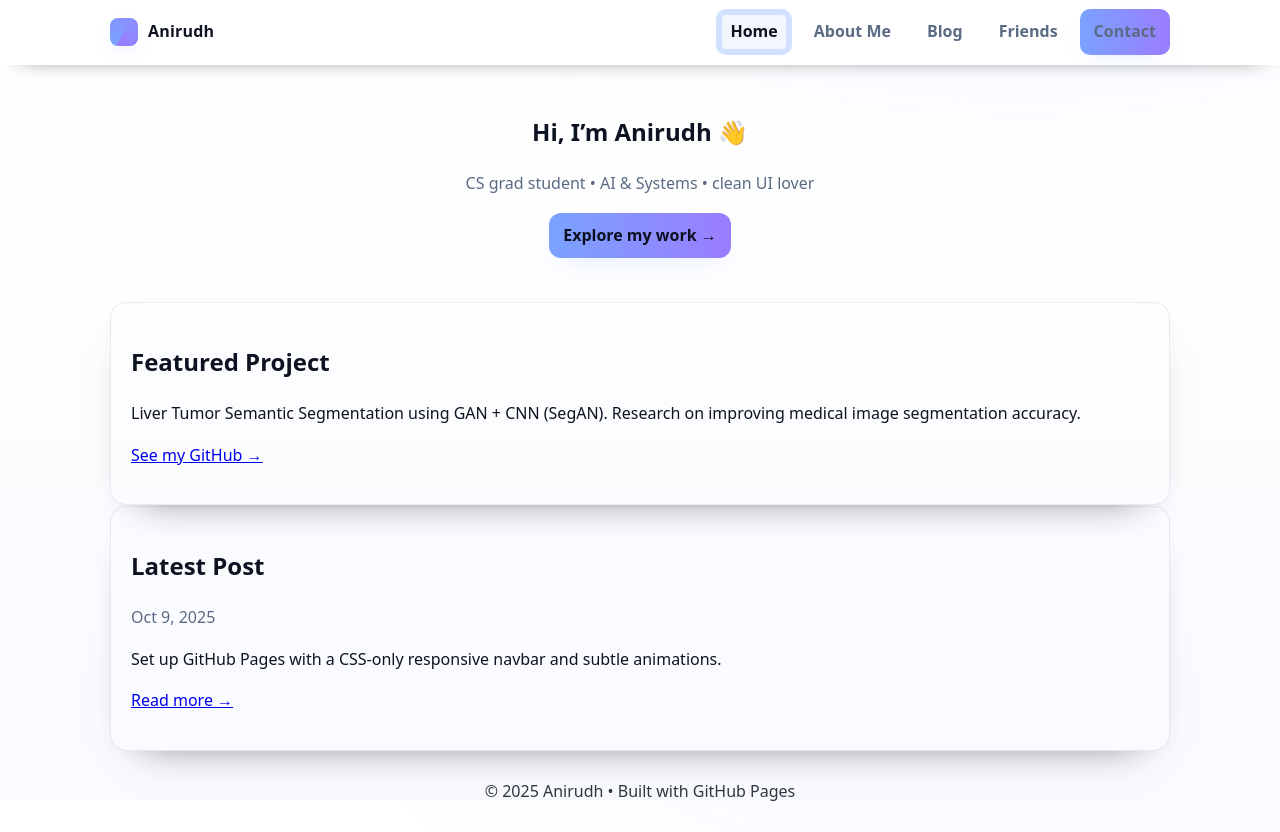
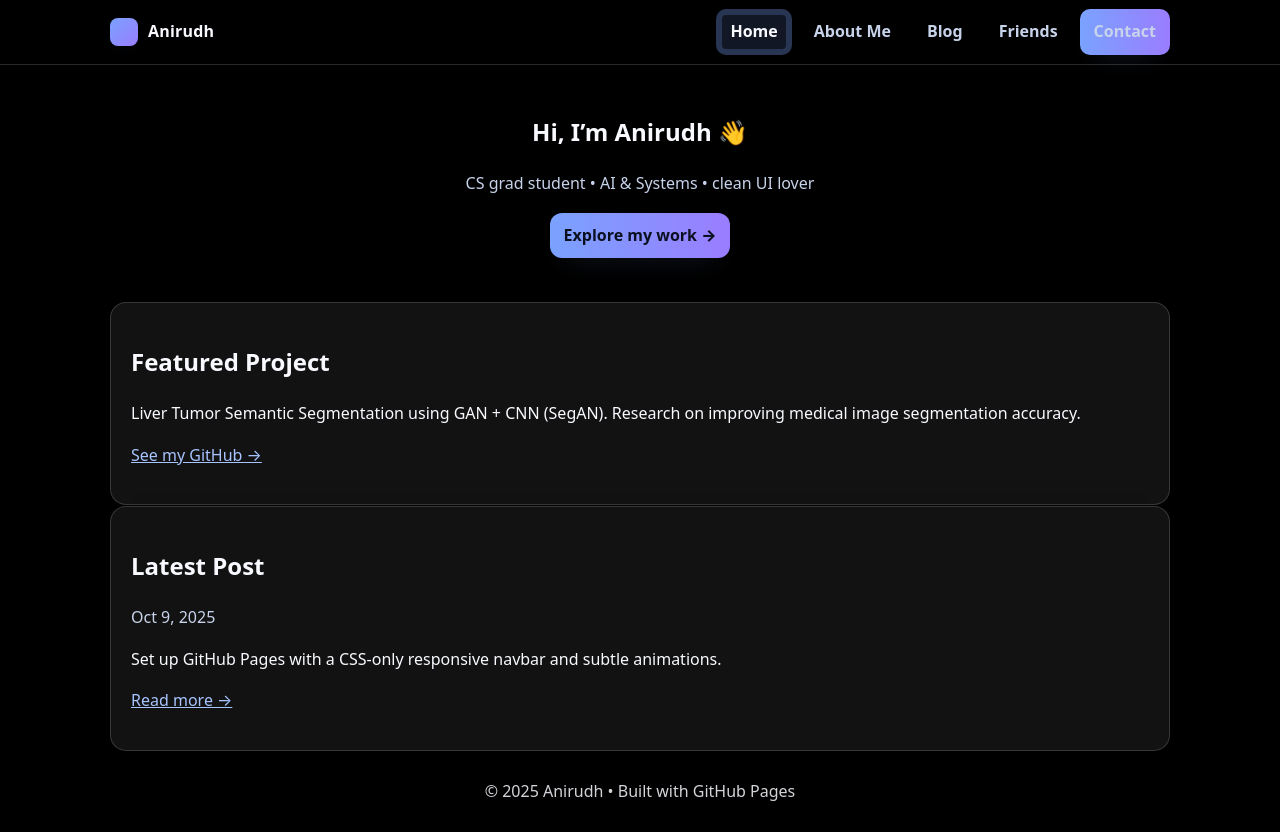
Before and after one commit to Anirudh1125/Anirudh1125.github.io, a plain HTML site: page index.html in a window 1280 px wide. Drawn offline with Linux system fonts and the light colour scheme.

Commit message:
added css

```diff
--- a/styles.css
+++ b/styles.css
@@ -1,113 +1,183 @@
-/* ======= Design tokens ======= */
+/* ===========================
+   Theme tokens (Black)
+   =========================== */
 :root{
-  --bg:#0b0f17; --surface:#121826; --text:#eaf2ff; --muted:#9bb0d1;
-  --brand:#7aa2ff;           /* change to your accent */
-  --brand-2:#9a7dff;         /* gradient tail */
-  --ring:rgba(122,162,255,.25);
+  --bg: #000000;          /* Pure black background */
+  --surface: #0a0a0a;     /* Slightly lighter than black for panels */
+  --text: #f4f7ff;        /* Soft white for comfortable contrast */
+  --muted: #b6c3dc;       /* Muted light-blue-gray for secondary text */
+  --brand: #7aa2ff;       /* Accent 1 (electric blue) */
+  --brand-2: #9a7dff;     /* Accent 2 (violet) */
+  --ring: rgba(122,162,255,.22);
+  --border: rgba(255,255,255,.12);
+  --panel: rgba(255,255,255,.06);  /* Card tint on black */
 }
+
+/* (Optional) if user forces light scheme, still keep dark for portfolio look */
 @media (prefers-color-scheme: light){
-  :root{ --bg:#ffffff; --surface:#f6f8fe; --text:#0d1321; --muted:#5b6b84; }
+  :root{
+    --text:#f8faff;
+    --muted:#c7d3ea;
+    --panel: rgba(255,255,255,.07);
+    --border: rgba(255,255,255,.16);
+  }
 }
+
+/* ===========================
+   Base / Reset
+   =========================== */
 *{ box-sizing:border-box; }
-html,body{ height:100%; }
+html, body{ height:100%; }
 body{
   margin:0;
-  font:16px/1.6 ui-sans-serif, system-ui, Segoe UI, Roboto, Arial;
+  font:16px/1.6 ui-sans-serif, system-ui, -apple-system, Segoe UI, Roboto, Arial, "Segoe UI Emoji";
   color:var(--text);
-  background:
-    radial-gradient(1200px 600px at 80% -20%, rgba(122,162,255,.08), transparent 60%),
-    linear-gradient(180deg, var(--bg), var(--surface) 1200px);
+  background: var(--bg);                 /* Solid black */
+  -webkit-font-smoothing: antialiased;
+  -moz-osx-font-smoothing: grayscale;
 }
+
+/* ===========================
+   Layout helpers
+   =========================== */
 .container{ max-width:1100px; margin:0 auto; padding:0 20px; }
 main{ padding:28px 0 64px; }
 .section{ padding:28px 0; }
+
+/* Cards */
 .card{
-  border:1px solid color-mix(in srgb, var(--text) 8%, transparent);
-  border-radius:16px; padding:20px; background: rgba(255,255,255,.02);
-  box-shadow: 0 20px 40px -30px rgba(0,0,0,.6);
+  background: var(--panel);
+  border: 1px solid var(--border);
+  border-radius: 16px;
+  padding: 20px;
+  box-shadow: 0 18px 36px -24px rgba(0,0,0,.8);
 }
 
-/* ======= Navbar (CSS-only) ======= */
+/* ===========================
+   Navbar (CSS-only, responsive)
+   =========================== */
 .navbar{
-  position:sticky; top:0; z-index:50;
-  backdrop-filter: blur(10px);
-  background: color-mix(in srgb, var(--bg) 85%, transparent);
-  border-bottom:1px solid rgba(255,255,255,.06);
-  box-shadow: 0 8px 24px -20px black;
+  position: sticky; top:0; z-index: 50;
+  background: var(--bg);                 /* Same black as body */
+  border-bottom: 1px solid var(--border);
 }
-.navbar-inner{ display:flex; align-items:center; justify-content:space-between; height:64px; }
+.navbar-inner{
+  height: 64px;
+  display: flex;
+  align-items: center;
+  justify-content: space-between;
+}
 
-/* brand */
-.brand{ display:flex; align-items:center; gap:10px; color:var(--text); text-decoration:none; font-weight:700; letter-spacing:.2px; }
+/* Brand */
+.brand{
+  display:inline-flex; align-items:center; gap:10px;
+  color:var(--text); text-decoration:none; font-weight:800; letter-spacing:.2px;
+}
 .brand-logo{
   width:28px; height:28px; border-radius:8px;
-  background: conic-gradient(from 210deg, var(--brand), var(--brand-2));
-  box-shadow: 0 6px 18px -6px var(--ring);
+  background: linear-gradient(135deg, var(--brand), var(--brand-2));
+  box-shadow: 0 8px 18px -10px var(--ring);
 }
 
-/* links row */
+/* Links row */
 .nav-links{ display:flex; align-items:center; gap:8px; }
+
 .nav-links a{
-  --p:0%;
-  position:relative; display:inline-flex; align-items:center;
+  --u: 0; /* underline progress */
+  position:relative;
+  display:inline-flex; align-items:center;
   padding:10px 14px; border-radius:10px;
-  color:var(--muted); text-decoration:none; font-weight:600;
+  color:var(--muted);
+  text-decoration:none; font-weight:700;
   transition: color .2s ease, background .2s ease, transform .2s ease;
+  outline-offset:3px;
 }
 .nav-links a::after{
-  content:""; position:absolute; left:14px; right:14px; bottom:7px; height:2px;
+  content:"";
+  position:absolute; left:14px; right:14px; bottom:7px; height:2px;
   background: linear-gradient(90deg, var(--brand), var(--brand-2));
-  border-radius:2px; transform: scaleX(var(--p)); transform-origin:left center; transition: transform .25s ease;
+  border-radius:2px;
+  transform: scaleX(var(--u)); transform-origin:left center;
+  transition: transform .22s ease;
 }
-.nav-links a:hover{ color:var(--text); background: rgba(255,255,255,.03); }
-.nav-links a:hover::after{ --p:100%; }
+.nav-links a:hover{
+  color:var(--text);
+  background: rgba(255,255,255,.06);
+}
+.nav-links a:hover::after{ --u: 1; }
+
 .nav-links a.active{
-  color:var(--text); background: rgba(122,162,255,.10);
+  color:var(--text);
+  background: rgba(122,162,255,.14);
   box-shadow: 0 0 0 6px var(--ring) inset;
 }
+
+/* CTA button (mailto/contact) */
 .nav-cta{
-  padding:10px 14px; border-radius:12px; font-weight:700; text-decoration:none;
-  color:#0b1020; background: linear-gradient(90deg, var(--brand), var(--brand-2));
-  box-shadow: 0 10px 24px -12px var(--ring);
+  padding:10px 14px; border-radius:12px; font-weight:800; text-decoration:none;
+  color:#0b1020;
+  background: linear-gradient(90deg, var(--brand), var(--brand-2));
+  box-shadow: 0 12px 28px -16px var(--ring);
 }
 .nav-cta:hover{ transform: translateY(-1px); }
 
-/* ======= Mobile menu (checkbox hack; no JS) ======= */
-#menu-toggle{ position:absolute; opacity:0; pointer-events:none; }
+/* ===========================
+   Mobile menu (checkbox hack)
+   =========================== */
+#menu-toggle{ position:absolute; opacity:0; pointer-events:none; } /* hidden checkbox */
+
 .hamburger{
   display:none; cursor:pointer; user-select:none;
-  font-size:22px; color:var(--text); padding:8px 10px; border-radius:10px;
+  font-size:22px; color:var(--text);
+  padding:8px 10px; border-radius:10px;
   transition: background .2s ease;
 }
 .hamburger:hover{ background: rgba(255,255,255,.08); }
 
 @media (max-width: 820px){
   .hamburger{ display:block; }
+
   .nav-links{
-    position:fixed; inset:64px 0 auto 0;
-    display:flex; flex-direction:column; align-items:stretch; gap:6px;
-    padding:12px 16px 16px;
-    background: color-mix(in srgb, var(--bg) 92%, transparent);
-    border-bottom:1px solid rgba(255,255,255,.06);
-    transform: translateY(-120%); transition: transform .25s ease;
+    position: fixed;
+    inset: 64px 0 auto 0;
+    display: flex; flex-direction: column; align-items: stretch; gap: 6px;
+    padding: 14px 16px 18px;
+    background: var(--bg);            /* solid black slide-down panel */
+    border-bottom: 1px solid var(--border);
+    transform: translateY(-120%);
+    transition: transform .25s ease;
   }
+  /* slide open when checked */
   #menu-toggle:checked ~ .nav-links{ transform: translateY(0); }
+
   .nav-cta{ text-align:center; }
 }
 
-/* ======= Gentle entrance animation (no JS) ======= */
-.float-up{ animation: floatUp .7s ease both; }
+/* ===========================
+   Animations (no JS)
+   =========================== */
+.float-up{ animation: floatUp .65s ease both; }
 @keyframes floatUp{
-  from{ opacity:0; transform: translateY(10px) scale(.98); }
+  from{ opacity:0; transform: translateY(10px) scale(.985); }
   to{ opacity:1; transform: none; }
 }
 
-/* small helpers */
-.muted{ color:var(--muted); }
-.center{ text-align:center; }
+/* ===========================
+   Utilities
+   =========================== */
+.muted{ color: var(--muted); }
+.center{ text-align: center; }
+
 .btn{
-  display:inline-block; padding:10px 14px; border-radius:12px; text-decoration:none; font-weight:700;
-  color:#0b1020; background: linear-gradient(90deg, var(--brand), var(--brand-2));
-  box-shadow: 0 10px 24px -12px var(--ring);
+  display:inline-block; padding:10px 14px; border-radius:12px; text-decoration:none;
+  font-weight:800; color:#0b1020;
+  background: linear-gradient(90deg, var(--brand), var(--brand-2));
+  box-shadow: 0 12px 28px -16px var(--ring);
 }
 .btn:hover{ transform: translateY(-1px); }
+
+img.responsive{ max-width:100%; height:auto; border-radius:12px; }
+
+/* Content links */
+a{ color:#a7c4ff; }
+a:hover{ text-decoration: underline; }
```
